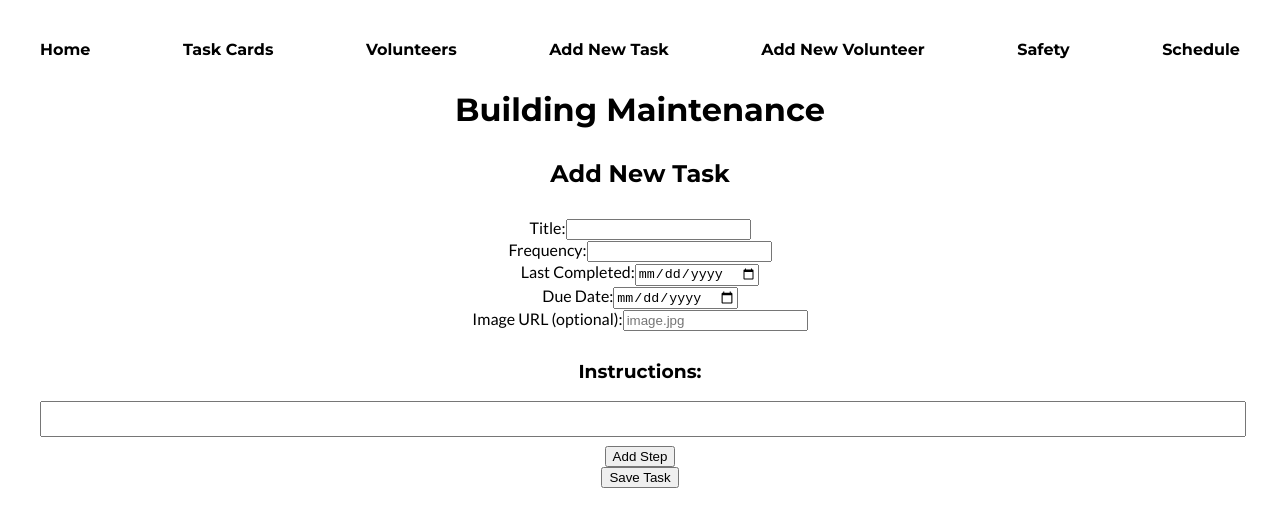
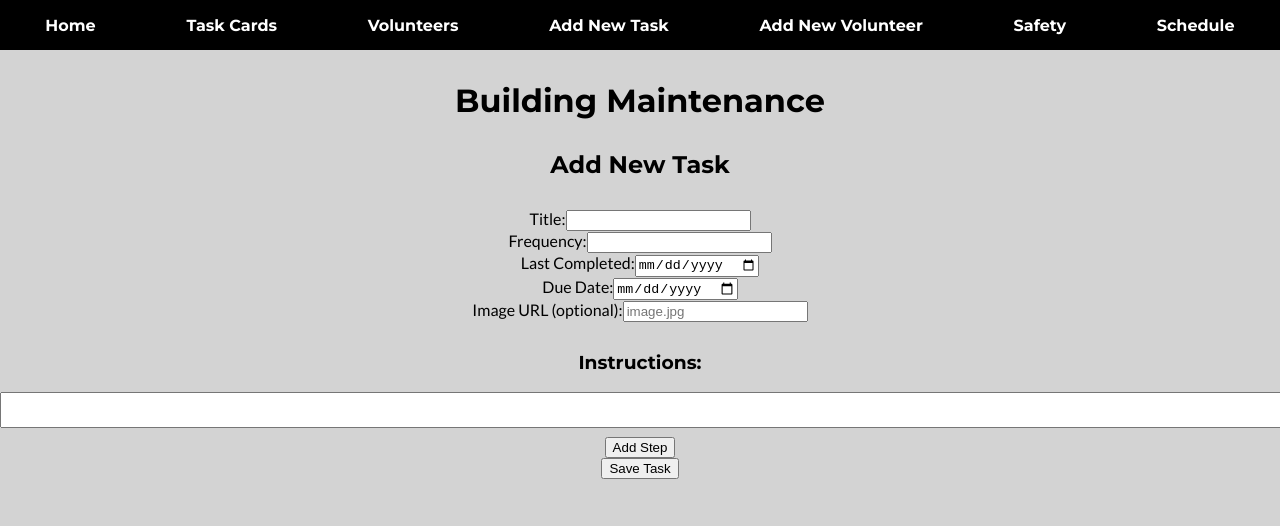
Before and after one commit to nicyousant/capstone-building-maintenance, a React (Vite) app in the folder frontend/: page /addtask in a window 1280 px wide. Shown: the top 526 px of the page. Built offline with nearby package versions, Linux system fonts and the light colour scheme; no server answers.

Commit message:
styled navbar

```diff
--- a/frontend/src/App.css
+++ b/frontend/src/App.css
@@ -1,8 +1,15 @@
 #root {
   max-width: 1280px;
   margin: 0 auto;
-  padding: 2rem;
+  /* padding: 2rem; */
   text-align: center;
+
+}
+
+body {
+   background-color: lightgray;
+   margin: 0;
+   padding-bottom: 50px;
 }
 
 .displayCards {
@@ -13,7 +20,16 @@
 .taskCard {
   border: 1px solid black;
   padding: 10px;
-  border-radius: 10px;;
+  border-radius: 10px;
+}
+
+.taskDetails {
+    border: 1px solid black;
+  padding: 10px;
+  border-radius: 10px;
+  width: 50%;
+  margin: 0 auto;
+  background-color: white;
 }
 
 .taskImage {
@@ -25,19 +41,25 @@
   list-style-type: none;
 }
 
+.navContainer {
+  background-color: black;
+  width: 100%;
+}
+
 .nav {
   display: flex;
-  justify-content: space-between;
+  justify-content: space-around;
   flex-wrap: wrap;
   font-family: Montserrat;
   font-weight: bold;
+  height: 50px;
+  align-content: center;
   /* background-color: cyan; */
-
 }
 
 .nav a {
   text-decoration: none;
-    color: black;
+    color: white;
 }
 
 h1 {
@@ -60,6 +82,10 @@ h3 {
   padding: 10px 0 0 0;
 }
 
+p {
+    font-family: Lato;
+}
+
 .displayCards {
   font-family: Lato;
   display:flex;
@@ -68,11 +94,13 @@ h3 {
 
 .taskCard {
   font-family: Lato;
+  background-color: white;
 }
 
 .instructions {
   padding-bottom: 10px;
   text-align: left;
+  font-family: Lato;
 }
 
 .editTask {
--- a/frontend/src/components/NavBar.jsx
+++ b/frontend/src/components/NavBar.jsx
@@ -4,7 +4,7 @@ import { Link } from "react-router-dom";
 export default function NavBar() {
 
     return (
-        <>
+        <div className="navContainer">
             <nav className="nav" >
                 <Link to="/">
                     <div className="navItem">Home</div>
@@ -33,6 +33,6 @@ export default function NavBar() {
             </nav>
 
 
-        </>
+        </div>
     );
 }
--- a/frontend/src/pages/TaskDetails.jsx
+++ b/frontend/src/pages/TaskDetails.jsx
@@ -25,7 +25,7 @@ export default function TaskDetails() {
     <div>
       <h2>Task Details</h2>
 
-      <div className="taskCard">
+      <div className="taskDetails">
         {task.imgURL && <p><img src={`/${task.imgURL}`} className="taskImage" alt={task.title} /></p>}
         <p><strong>Title:</strong> {task.title}</p>
         <p><strong>Frequency:</strong> {task.frequency}</p>
```
